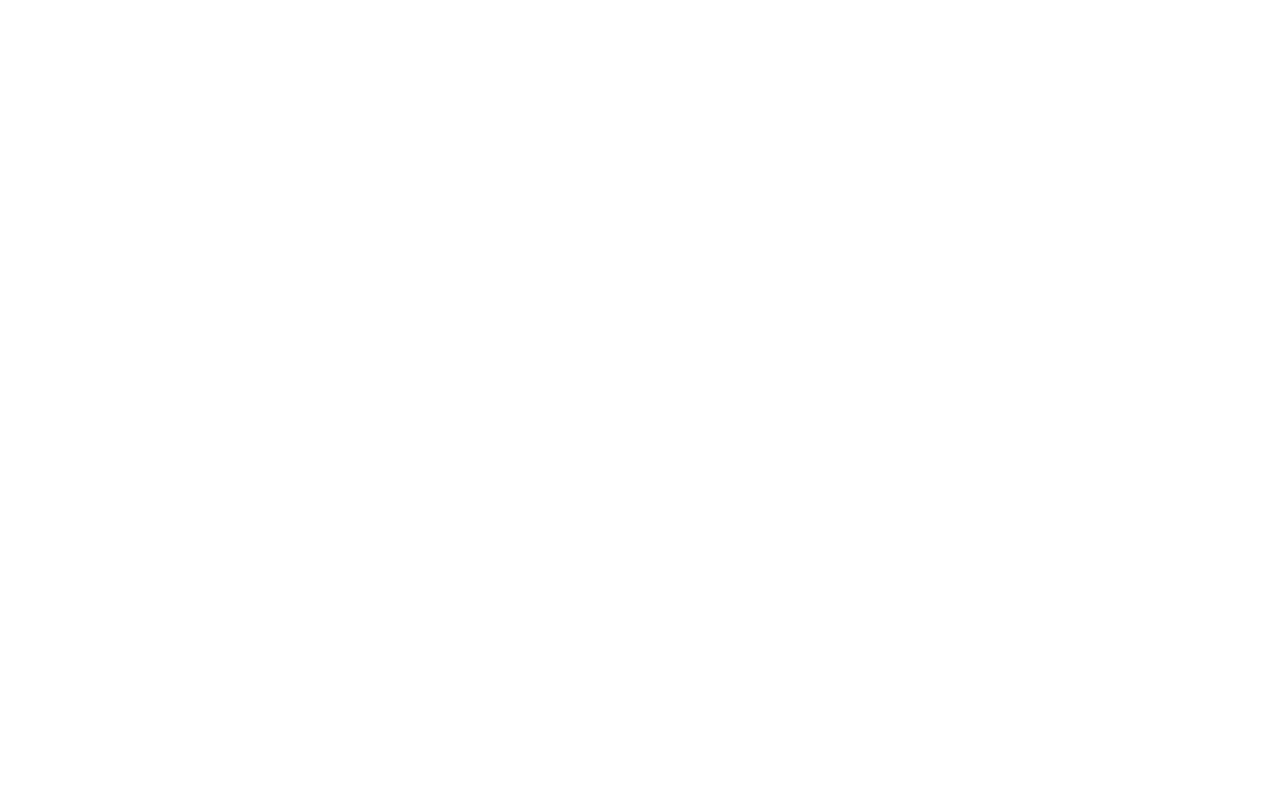
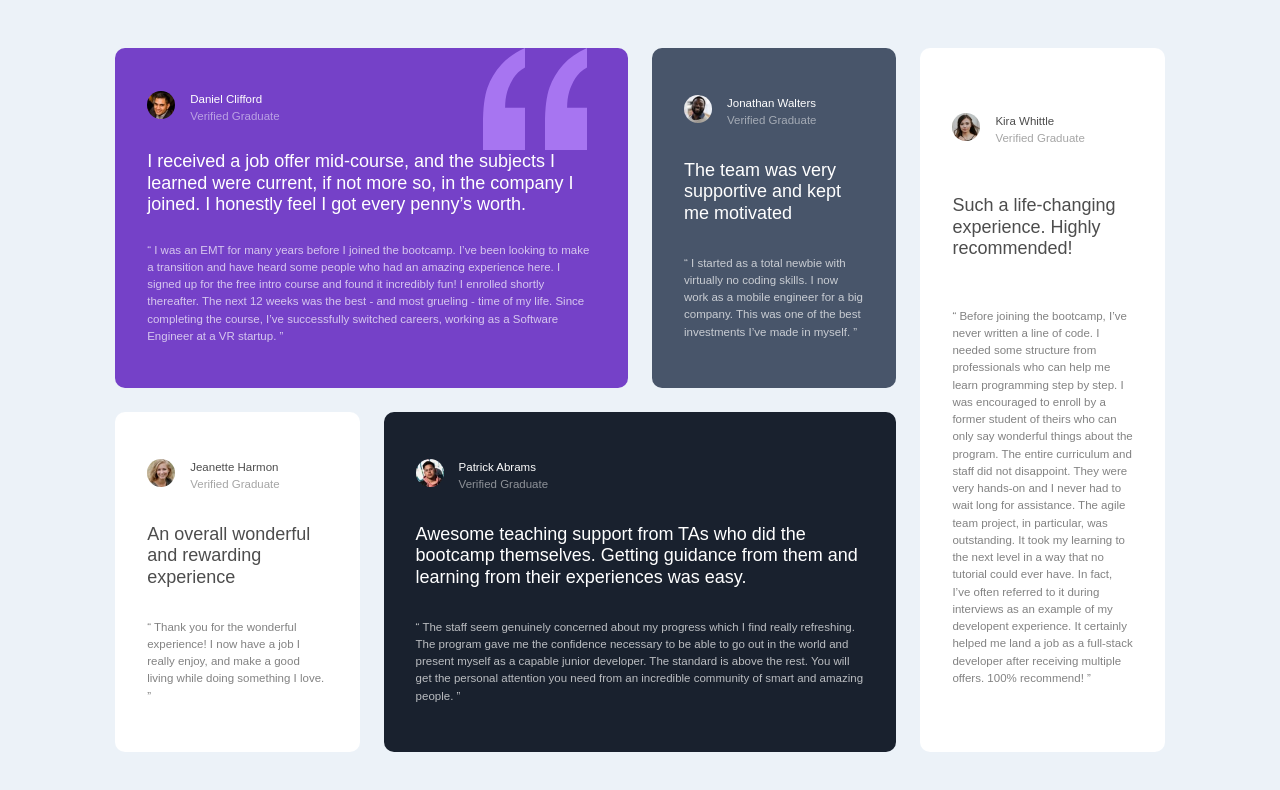
Before and after one commit to rishavy/M3-HtmlCss, a plain HTML site: page Assignment 8 - Grid Template/grid.html in a window 1280 px wide. Drawn offline with Linux system fonts and the light colour scheme.

Commit message:
Assignment 8 - Grid Template

```diff
--- a/Assignment 8 - Grid Template/grid.html
+++ b/Assignment 8 - Grid Template/grid.html
@@ -8,6 +8,85 @@
     <link rel="stylesheet" href="styles.css">
 </head>
 <body>
-
+    <div class="container">
+        <div class="one box">
+            <div class="header">
+                <img src="image-daniel.jpg" alt="profile image">
+                <span>
+                    <h3>Daniel Clifford</h3>
+                    <p>Verified Graduate</p>
+                </span>
+            </div>
+            <div class="content">
+                I received a job offer mid-course, and the subjects I learned were current, if not more so, in the
+                company I joined. I honestly feel I got every penny’s worth.
+            </div>
+            <div class="footer">
+                “ I was an EMT for many years before I joined the bootcamp. I’ve been looking to make a transition and
+                have heard some people who had an amazing experience here. I signed up for the free intro course and
+                found it incredibly fun! I enrolled shortly thereafter. The next 12 weeks was the best - and most
+                grueling - time of my life. Since completing the course, I’ve successfully switched careers, working as
+                a Software Engineer at a VR startup. ”
+            </div>
+        </div>
+        <div class="two box">
+            <div class="header">
+                <img src="image-jonathan.jpg" alt="profile image">
+                <span>
+                    <h3>Jonathan Walters</h3>
+                    <p>Verified Graduate</p>
+                </span>
+            </div>
+            <div class="content">The team was very supportive and kept me motivated</div>
+            <div class="footer">“ I started as a total newbie with virtually no coding skills. I now work as a mobile
+                engineer for a big company. This was one of the best investments I’ve made in myself. ”</div>
+        </div>
+        <div class="three box">
+            <div class="header">
+                <img src="image-kira.jpg" alt="profile image">
+                <span>
+                    <h3>Kira Whittle</h3>
+                    <p>Verified Graduate</p>
+                </span>
+            </div>
+            <div class="content">Such a life-changing experience. Highly recommended!</div>
+            <div class="footer">“ Before joining the bootcamp, I’ve never written a line of code. I needed some
+                structure from professionals who can help me learn programming step by step. I was encouraged to enroll
+                by a former student of theirs who can only say wonderful things about the program. The entire curriculum
+                and staff did not disappoint. They were very hands-on and I never had to wait long for assistance. The
+                agile team project, in particular, was outstanding. It took my learning to the next level in a way that
+                no tutorial could ever have. In fact, I’ve often referred to it during interviews as an example of my
+                developent experience. It certainly helped me land a job as a full-stack developer after receiving
+                multiple offers. 100% recommend! ”</div>
+        </div>
+        <div class="four box">
+            <div class="header">
+                <img src="image-jeanette.jpg" alt="profile image">
+                <span>
+                    <h3>Jeanette Harmon</h3>
+                    <p>Verified Graduate</p>
+                </span>
+            </div>
+            <div class="content">An overall wonderful and rewarding experience</div>
+            <div class="footer">“ Thank you for the wonderful experience! I now have a job I really enjoy, and make a
+                good living while doing something I love. ”</div>
+        </div>
+        <div class="five box">
+            <div class="header">
+                <img src="image-patrick.jpg" alt="profile image">
+                <span>
+                    <h3>Patrick Abrams</h3>
+                    <p>Verified Graduate</p>
+                </span>
+            </div>
+            <div class="content">
+                Awesome teaching support from TAs who did the bootcamp themselves. Getting guidance from them and
+                learning from their experiences was easy.</div>
+            <div class="footer">“ The staff seem genuinely concerned about my progress which I find really refreshing.
+                The program gave me the confidence necessary to be able to go out in the world and present myself as a
+                capable junior developer. The standard is above the rest. You will get the personal attention you need
+                from an incredible community of smart and amazing people. ”</div>
+        </div>
+    </div>
 </body>
 </html>
--- a/Assignment 8 - Grid Template/styles.css
+++ b/Assignment 8 - Grid Template/styles.css
@@ -0,0 +1,93 @@
+*{
+    margin:0;
+    padding:0;
+    box-sizing: border-box;
+    font-size: 11.5px;
+    font-family: Arial, Helvetica, sans-serif;
+    font-weight: 500;
+    line-height: 1.5;
+}
+body{
+    background-color: rgb(236,242,248);
+    display: flex;
+    justify-content: center;
+    align-items: center;
+    min-height: 100vh;
+}
+.container{
+    height: 88vh;
+    width: 82%;
+    background-color: rgb(236,242,248);
+    display: grid;
+    grid-template-areas:
+    "one one two three"
+    "four five five three";
+    gap: 24px;
+    grid-template-columns: repeat(4,1fr);
+    grid-template-rows: repeat(2,1fr);
+    margin: auto;
+}
+.box{
+    padding:32px;
+    border-radius: 10px;
+    display:flex;
+    flex-direction: column;
+    justify-content: space-evenly;
+    gap:15px;
+}
+span > p{
+    opacity: 0.5;
+}
+.one{
+    grid-area: one;
+    background-color: rgb(117,65,200);
+    color: white;
+    background-image: url("quotation.svg");
+    background-position: b;
+    background-repeat: no-repeat;
+    background-position-x: 90%;
+}
+.two{
+    grid-area: two;
+    background-color:rgb(72,85,106) ;
+    color: white;
+    border-radius: 10px;
+}
+.three{
+    grid-area: three;
+    background-color: rgb(255,255,255);
+    color: rgb(77, 77, 77);
+    border-radius: 10px;
+    font-size: 13px;
+}
+.four{
+    grid-area: four;
+    background-color: rgb(255,255,255);
+    color: rgb(77, 77, 77);
+    border-radius: 10px;
+}
+.five{
+    grid-area: five;
+    background-color: rgb(25,33,46);
+    color: white;
+    border-radius: 10px;
+}
+.header{
+    display: flex;
+    align-content: center;
+    gap: 15px;
+}
+img{
+    height: 28px;
+    width: 28px;
+    border-radius: 50%;
+}
+.content{
+    font-size: 18px;
+    line-height: 1.2;
+    width: fit-content;
+    font-weight: 500;
+}
+.footer{
+    opacity: 0.7;
+}
```
Also changed, not shown: Assignment 8 - Grid Template/image-daniel.jpg (added), Assignment 8 - Grid Template/image-jeanette.jpg (added), Assignment 8 - Grid Template/image-jonathan.jpg (added), Assignment 8 - Grid Template/image-kira.jpg (added), Assignment 8 - Grid Template/image-patrick.jpg (added), Assignment 8 - Grid Template/quotation.svg (added).
